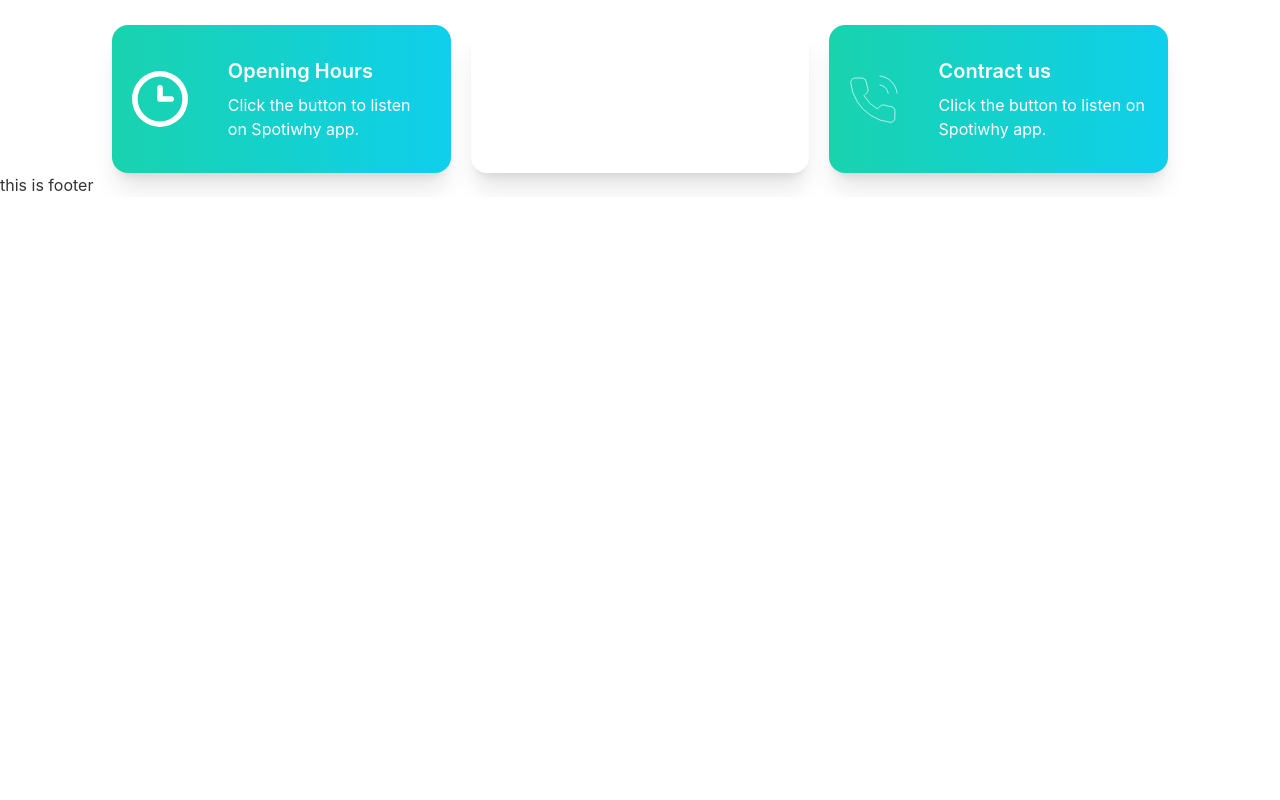
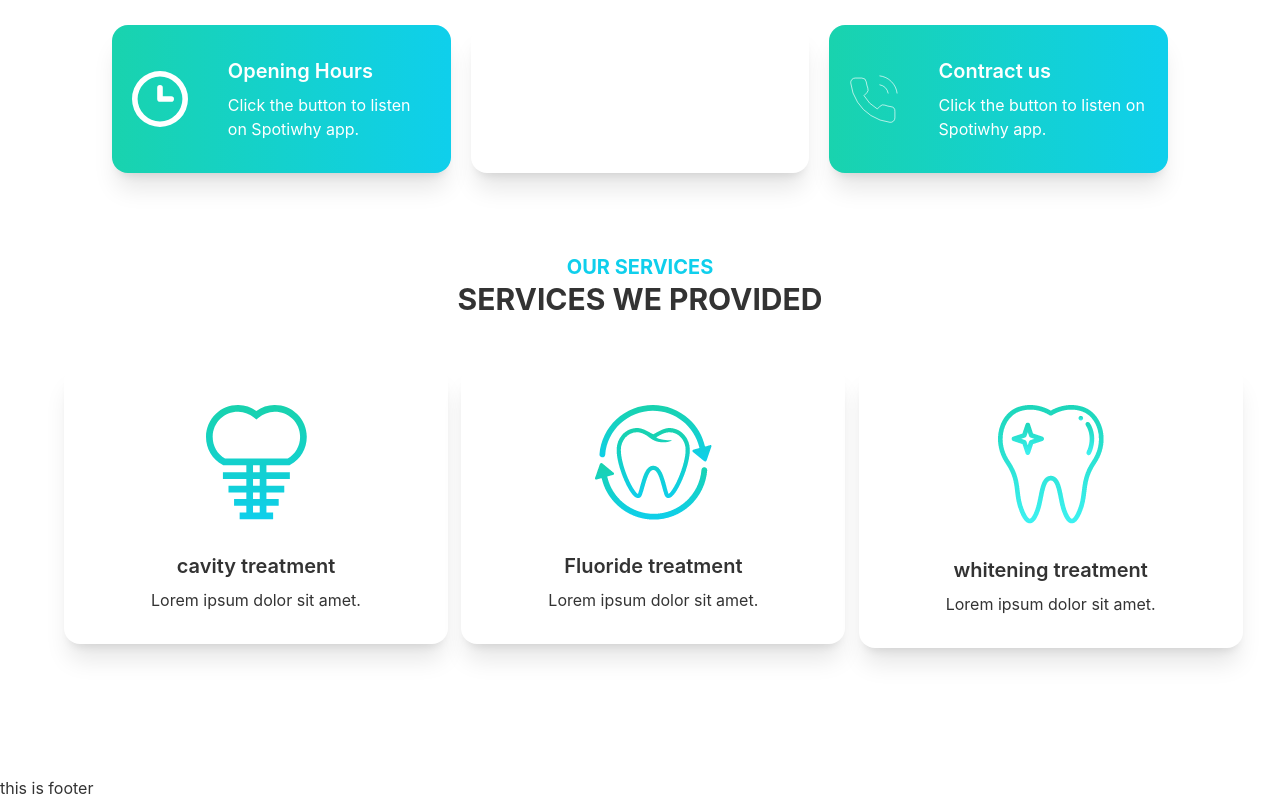
Before and after one commit to Niloy-Dey/doctors-portal-client-side, a React (Create React App) app: page / in a window 1280 px wide. Shown: the part 775-1575 px from the top of the page. Before the commit the page ends 972 px from the top, so only its background shows below. Built offline with nearby package versions, Linux system fonts and the light colour scheme.

Commit message:
service section work done

```diff
--- a/src/Pages/Home/Home.js
+++ b/src/Pages/Home/Home.js
@@ -1,12 +1,14 @@
 import React from 'react';
 import Banner from './Banner';
 import Info from './Info';
+import Services from './Services';
 
 const Home = () => {
     return (
         <div className='px-16'>
             <Banner></Banner>
             <Info></Info>
+            <Services></Services>
         </div>
     );
 };
--- /dev/null
+++ b/src/Pages/Home/Service.js
@@ -0,0 +1,19 @@
+import React from 'react';
+
+const Service = ({service}) => {
+    return (
+        <div>
+            <div class="card w-96 bg-base-100 shadow-xl">
+                <figure class="px-10 pt-10">
+                    <img src={service.img} alt="Shoes" class="rounded-xl" />
+                </figure>
+                <div class="card-body items-center text-center">
+                    <h2 class="card-title">{service.name}</h2>
+                    <h3>{service.description}</h3>
+                </div>
+            </div>
+        </div>
+    );
+};
+
+export default Service;
--- /dev/null
+++ b/src/Pages/Home/Services.js
@@ -0,0 +1,46 @@
+import React from 'react';
+import Service from './Service';
+import cavity from '../../assets/images/cavity.png';
+import whitening from '../../assets/images/whitening.png';
+import fluoride from '../../assets/images/fluoride.png';
+const Services = () => {
+    const services = [
+        {
+            _id: 1,
+            name: "cavity treatment",
+            description: 'Lorem ipsum dolor sit amet.',
+            img: cavity
+        },
+        {
+            _id: 2,
+            name: "Fluoride treatment",
+            description: 'Lorem ipsum dolor sit amet.',
+            img: fluoride
+        },
+        {
+            _id: 3,
+            name: "whitening treatment",
+            description: 'Lorem ipsum dolor sit amet.',
+            img: whitening
+        }
+    ]
+
+    return (
+        <div className='my-20 flex flex-col justify-center items-center'>
+            <div className='text-center text-xl font-bold uppercase'>
+                <h3 className='text-primary '>Our Services</h3>
+                <h1 className='text-3xl'>Services We Provided</h1>
+            </div>
+            <div className='my-12 grid sm:grid-cols-1 md:grid-cols-2  lg:grid-cols-3 gap-10'>
+                {
+                    services.map(service => <Service
+                        key={service._id}
+                        service={service}
+                    ></Service>)
+                }
+            </div>
+        </div>
+    );
+};
+
+export default Services;
```
